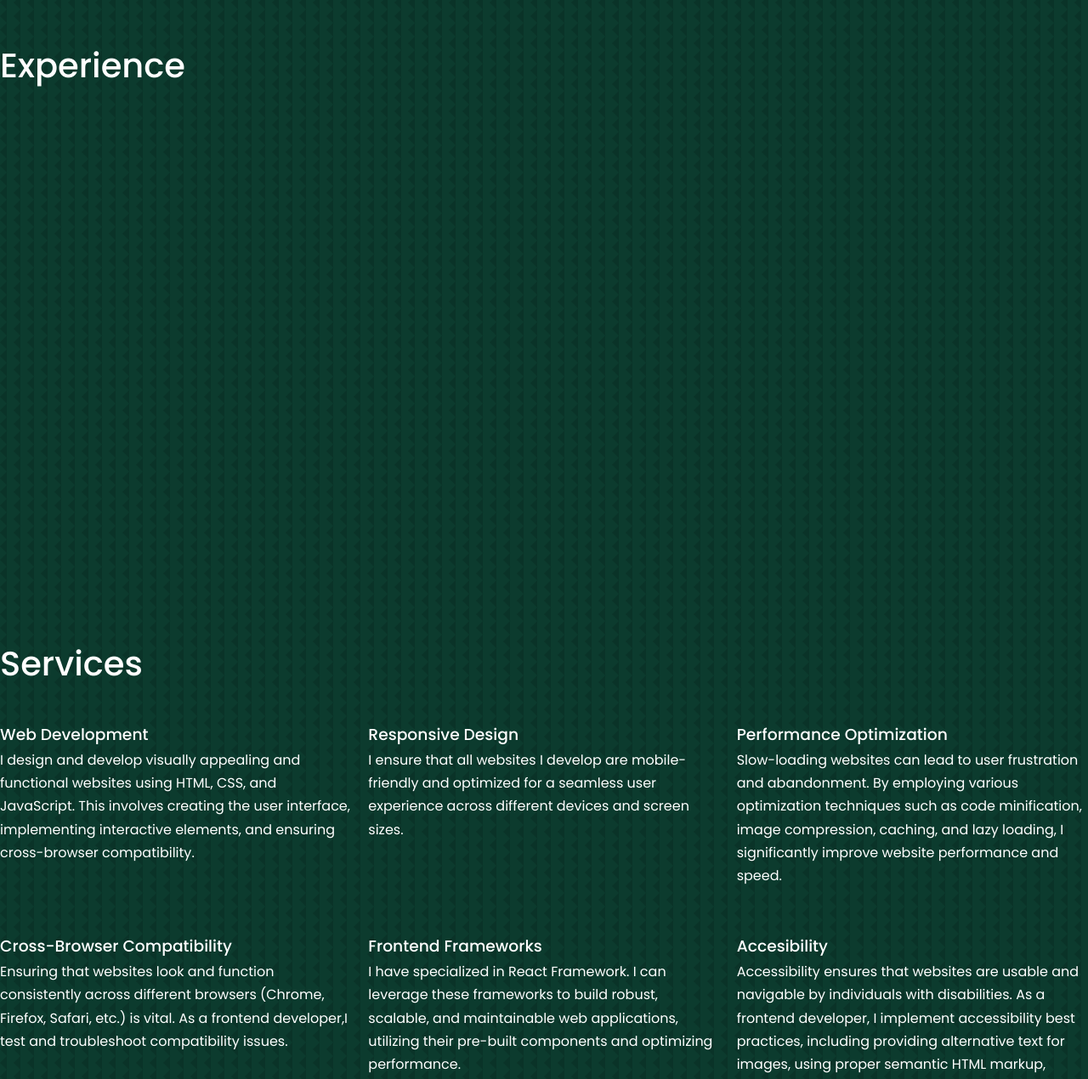
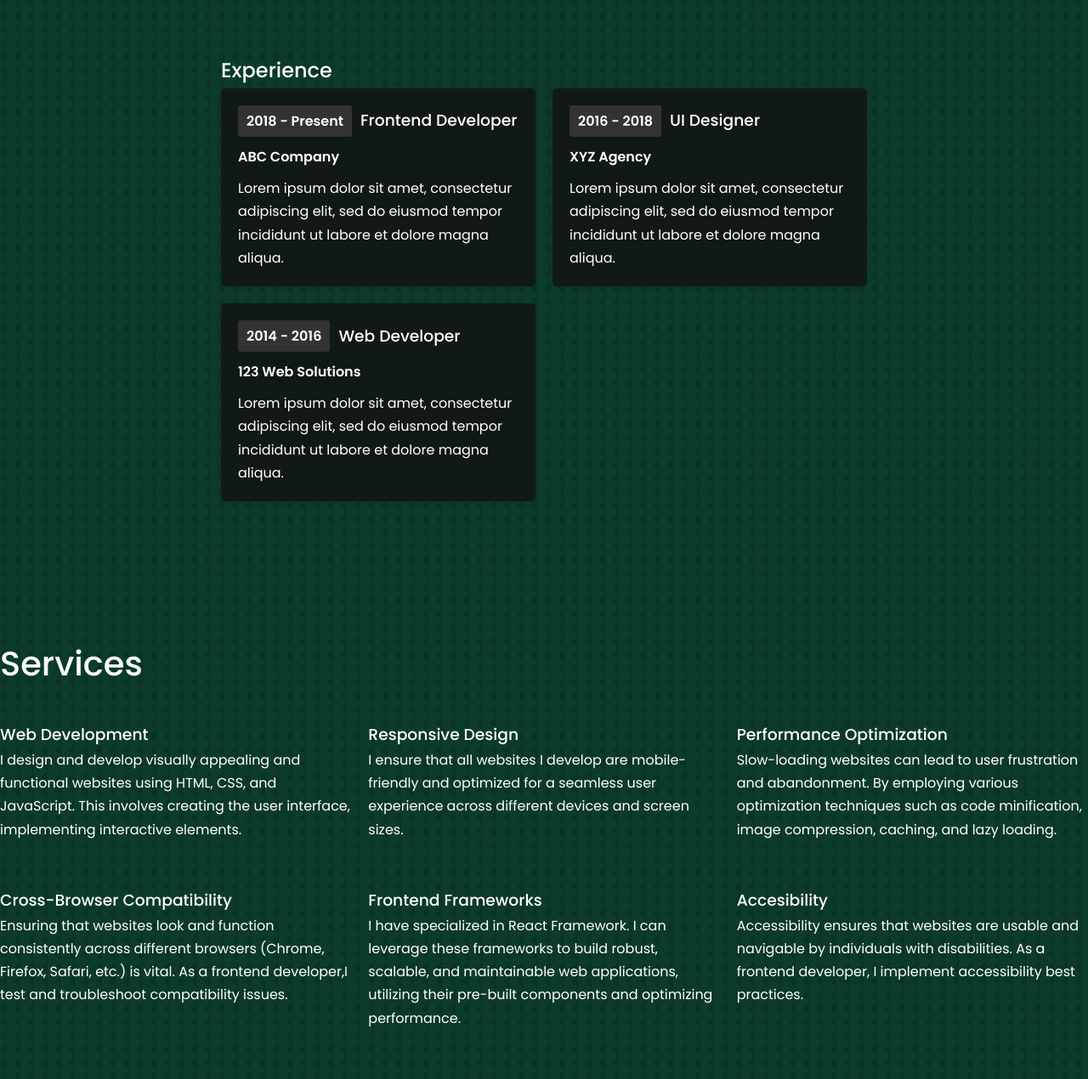
Before and after one commit to MillieMuteti/myPortfolio, a React (Vite) app: page / in a window 1280 px wide. Shown: the part 1525-2795 px from the top of the page at 85% size. Built offline with nearby package versions, Linux system fonts and the light colour scheme; some icons are missing.

Commit message:
work on the experience section

```diff
--- a/src/components/about/about.css
+++ b/src/components/about/about.css
@@ -13,12 +13,14 @@
 
   .about-image {
     text-align: center;
+
   }
 
   .about-image img {
     max-width: 100%;
     height: auto;
     border-radius: 50%;
+
   }
 
   /* Responsive Styles */
--- a/src/components/experience/Experience.jsx
+++ b/src/components/experience/Experience.jsx
@@ -1,13 +1,53 @@
-// eslint-disable-next-line no-unused-vars
-import React from 'react'
-import "./experience.css"
+import React from 'react';
+import './Experience.css'; // Import the CSS file for styling
 
 const Experience = () => {
+  const experiences = [
+    {
+      id: 1,
+      year: '2018 - Present',
+      position: 'Frontend Developer',
+      company: 'ABC Company',
+      description:
+        'Lorem ipsum dolor sit amet, consectetur adipiscing elit, sed do eiusmod tempor incididunt ut labore et dolore magna aliqua.',
+    },
+    {
+      id: 2,
+      year: '2016 - 2018',
+      position: 'UI Designer',
+      company: 'XYZ Agency',
+      description:
+        'Lorem ipsum dolor sit amet, consectetur adipiscing elit, sed do eiusmod tempor incididunt ut labore et dolore magna aliqua.',
+    },
+    {
+      id: 3,
+      year: '2014 - 2016',
+      position: 'Web Developer',
+      company: '123 Web Solutions',
+      description:
+        'Lorem ipsum dolor sit amet, consectetur adipiscing elit, sed do eiusmod tempor incididunt ut labore et dolore magna aliqua.',
+    },
+  ];
+
   return (
-    <section id='experience'>
-      <h1>Experience</h1>
+    <section id="experience">
+      <div className="experience-content">
+        <h2>Experience</h2>
+        <div className="experience-cards">
+          {experiences.map((experience) => (
+            <div key={experience.id} className="experience-card">
+              <div className="experience-header">
+                <div className="experience-year">{experience.year}</div>
+                <h3 className="experience-position">{experience.position}</h3>
+              </div>
+              <p className="experience-company">{experience.company}</p>
+              <p className="experience-description">{experience.description}</p>
+            </div>
+          ))}
+        </div>
+      </div>
     </section>
-  )
-}
+  );
+};
 
-export default Experience
+export default Experience;
--- a/src/components/experience/experience.css
+++ b/src/components/experience/experience.css
@@ -0,0 +1,53 @@
+.experience-content {
+    max-width: 800px;
+    margin: 0 auto;
+    padding: 20px;
+  }
+
+  .experience-cards {
+    display: grid;
+    grid-template-columns: repeat(auto-fit, minmax(300px, 1fr));
+    grid-gap: 20px;
+  }
+
+  .experience-card {
+    background-color: var(--color-primary-variant);
+    padding: 20px;
+    border-radius: 5px;
+    box-shadow: 0 2px 4px rgba(0, 0, 0, 0.1);
+  }
+
+  .experience-header {
+    display: flex;
+    align-items: center;
+    margin-bottom: 10px;
+  }
+
+  .experience-year {
+    background-color: #333;
+    color: var(--color-white);
+    padding: 5px 10px;
+    font-weight: bold;
+    border-radius: 3px;
+  }
+
+  .experience-position {
+    margin-left: 10px;
+  }
+
+  .experience-company {
+    font-weight: 700;
+  }
+
+  .experience-description {
+    margin-top: 10px;
+  }
+
+  /* Responsive Styles */
+
+  @media screen and (max-width: 767px) {
+    /* Styles for phones */
+    .experience-cards {
+      grid-template-columns: 1fr;
+    }
+  }
--- a/src/components/header/Header.jsx
+++ b/src/components/header/Header.jsx
@@ -16,9 +16,7 @@ const Header = () => {
         className='text-light'>Frontend Developer</h5>
         <CTA />
         <Headersocials />
-        <div className='me'>
-          <img src={Meee} alt='me' />
-        </div>
+
         <a href='#contact'
         className='scroll__down'>scroll down</a>
 
--- a/src/components/header/header.css
+++ b/src/components/header/header.css
@@ -34,16 +34,7 @@ header {
     background: var(--color-primary);
 }
 
-.me {
-    background: linear-gradient(var(--color-primary), transparent);
-    width: 22rem;
-    height: 30rem;
-    position: absolute;
-    left: calc(50% -11rem);
-    margin-top: 4rem;
-    border-radius: 12rem 12rem 0 0;
-    padding: 5rem 1.5rem 1.5rem 1.5rem;
-}
+
 
 .scroll__down {
     position: absolute;
@@ -62,6 +53,7 @@ header {
    header {
     height: 68vh;
    }
+
   }
   /* Small Screens */
   @media screen and (max-width:600px) {
@@ -69,6 +61,7 @@ header {
         height: 100vh;
     }
 
+
     .header__socials, .scroll__down {
         display: none;
     }
--- a/src/components/services/Services.jsx
+++ b/src/components/services/Services.jsx
@@ -14,7 +14,7 @@ function Services() {
                 <p>
                I design and develop visually appealing and functional websites
                 using HTML, CSS, and JavaScript. This involves creating the user interface,
-                implementing interactive elements, and ensuring cross-browser compatibility.
+                implementing interactive elements.
                 </p>
             </div>
             <div className='services'>
@@ -33,7 +33,7 @@ function Services() {
                 <p>
                 Slow-loading websites can lead to user frustration and abandonment.
                 By employing various optimization techniques such as code minification, image compression,
-                caching, and lazy loading, I significantly improve website performance and speed.
+                caching, and lazy loading.
                 </p>
             </div>
             <div className='services'>
@@ -58,8 +58,7 @@ function Services() {
                 <h3>Accesibility</h3>
                 <p>
                 Accessibility ensures that websites are usable and navigable by individuals with disabilities.
-                As a frontend developer, I implement accessibility best practices, including providing alternative text for images, using proper semantic HTML markup, ensuring keyboard navigation, and optimizing the website for screen readers.
-
+                As a frontend developer, I implement accessibility best practices.
                 </p>
             </div>
 
```
